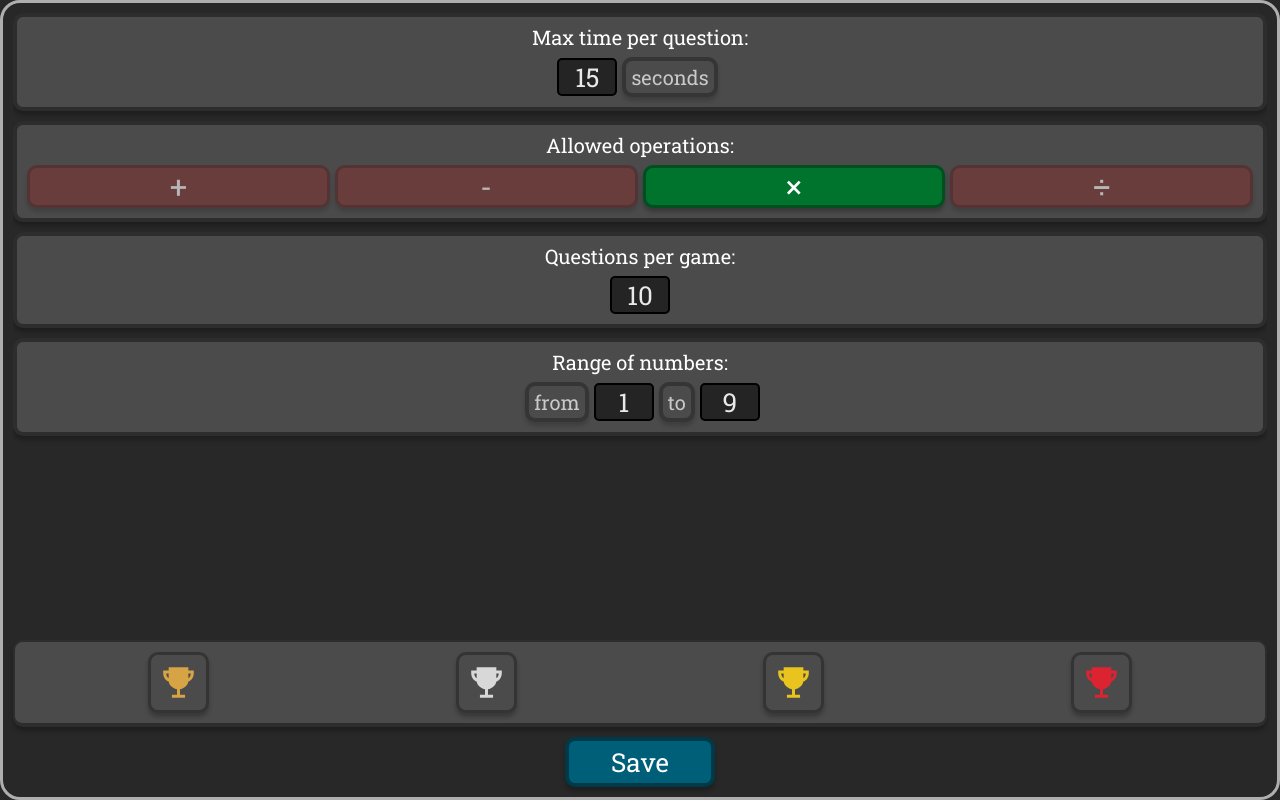
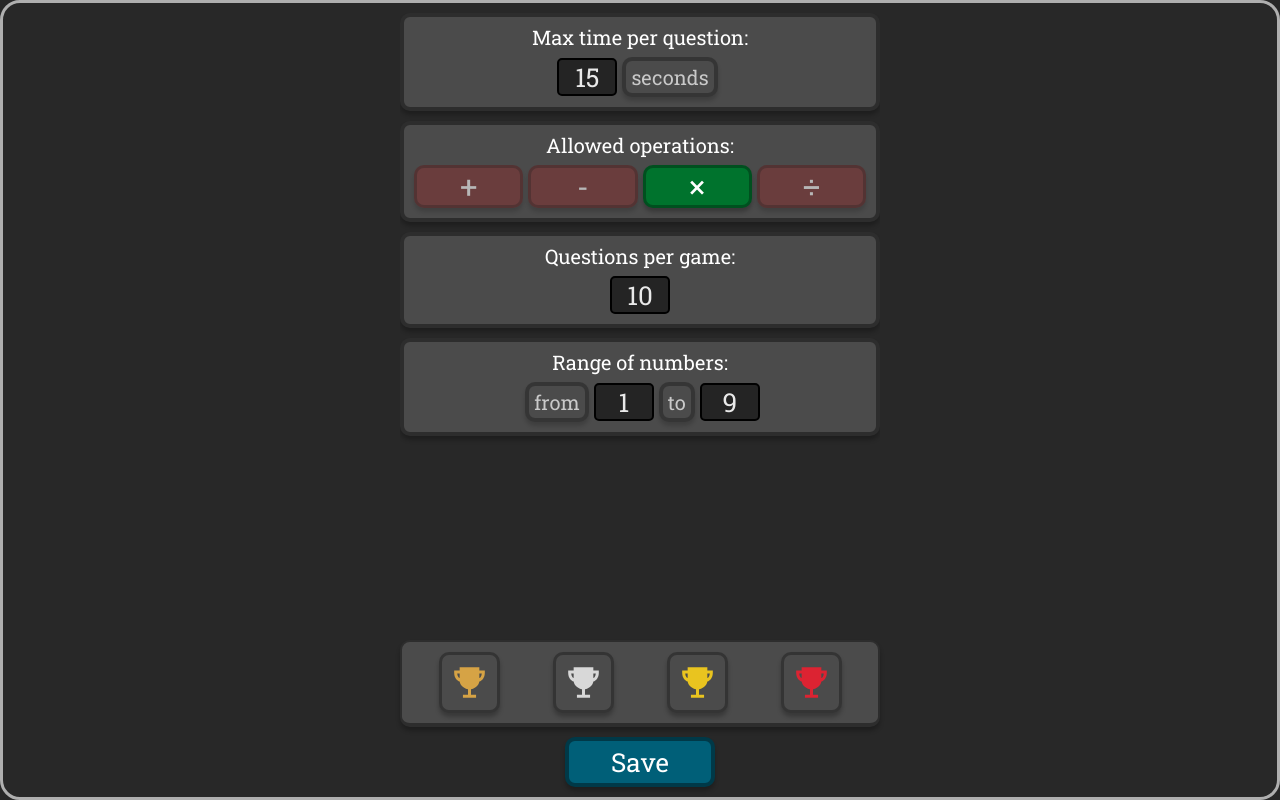
Before and after one commit to danielpqb/mathify-front, a React (Vite) app: page /settings in a window 1280 px wide. Built offline with nearby package versions, Linux system fonts and the light colour scheme; no server answers; a web font is replaced by a local one.

Commit message:
Fixing font size and desktop view

```diff
--- a/src/components/common/Counter/Counter.tsx
+++ b/src/components/common/Counter/Counter.tsx
@@ -60,7 +60,7 @@ const Container = styled.div`
     z-index: 21;
 
     font-family: "Arial";
-    font-size: 30vw;
+    font-size: 20vh;
     width: 90vw;
     height: fit-content;
     padding: 15px;
--- a/src/components/others/Problem/Problem.tsx
+++ b/src/components/others/Problem/Problem.tsx
@@ -27,12 +27,10 @@ const Container = styled.div`
 
     max-height: 180px;
 
-    @media (orientation: portrait) {
-      display: grid;
-      grid-template-areas:
-        ". . ."
-        "equals equals equals"
-        "result result result";
-    }
+    display: grid;
+    grid-template-areas:
+      ". . ."
+      "equals equals equals"
+      "result result result";
   }
 `;
--- a/src/components/pages/Game/Config/Config.tsx
+++ b/src/components/pages/Game/Config/Config.tsx
@@ -8,7 +8,7 @@ import RankingPresetConfig from "./RankingPresetConfig";
 
 export default function Config() {
   return (
-    <Container>
+    <Container id={"config"}>
       <ConfigTable />
       <RankingPresetConfig />
 
@@ -21,5 +21,7 @@ const Container = styled.div`
   & {
     flex-direction: column;
     padding: 0px 10px;
+
+    max-width: 500px;
   }
 `;
```
Also changed, not shown: public/images/sumBox.svg (added).
